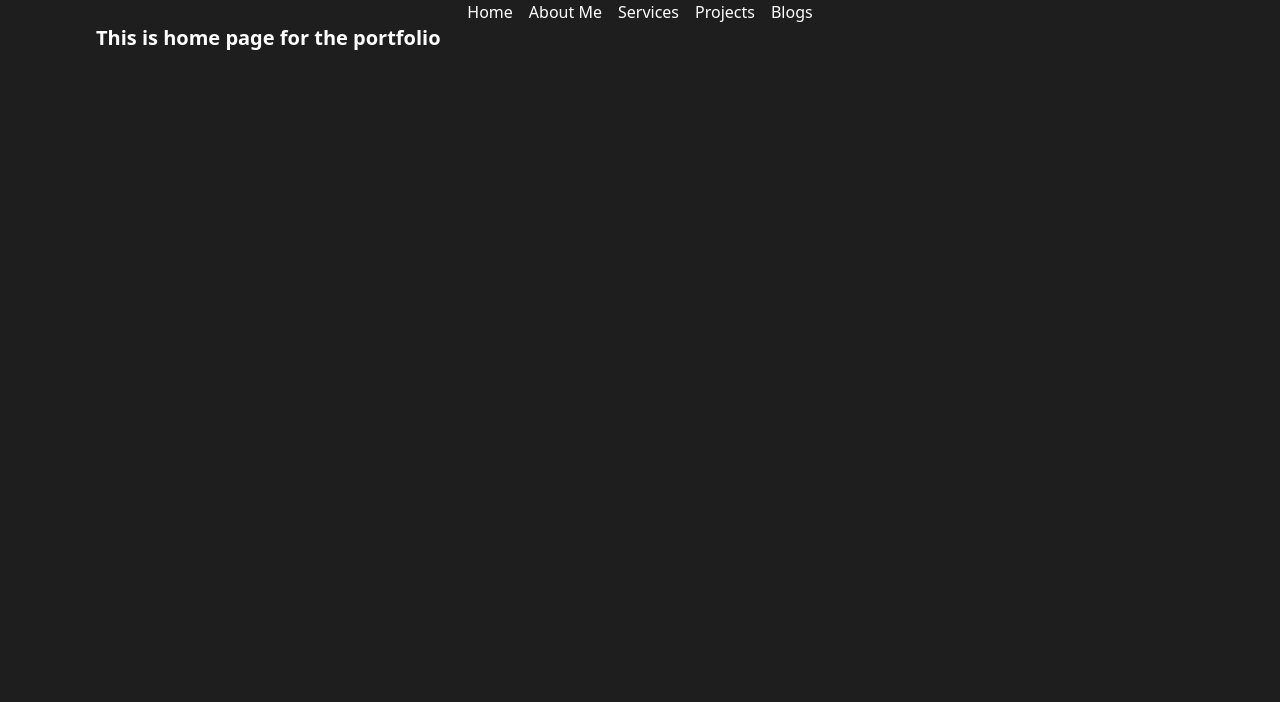
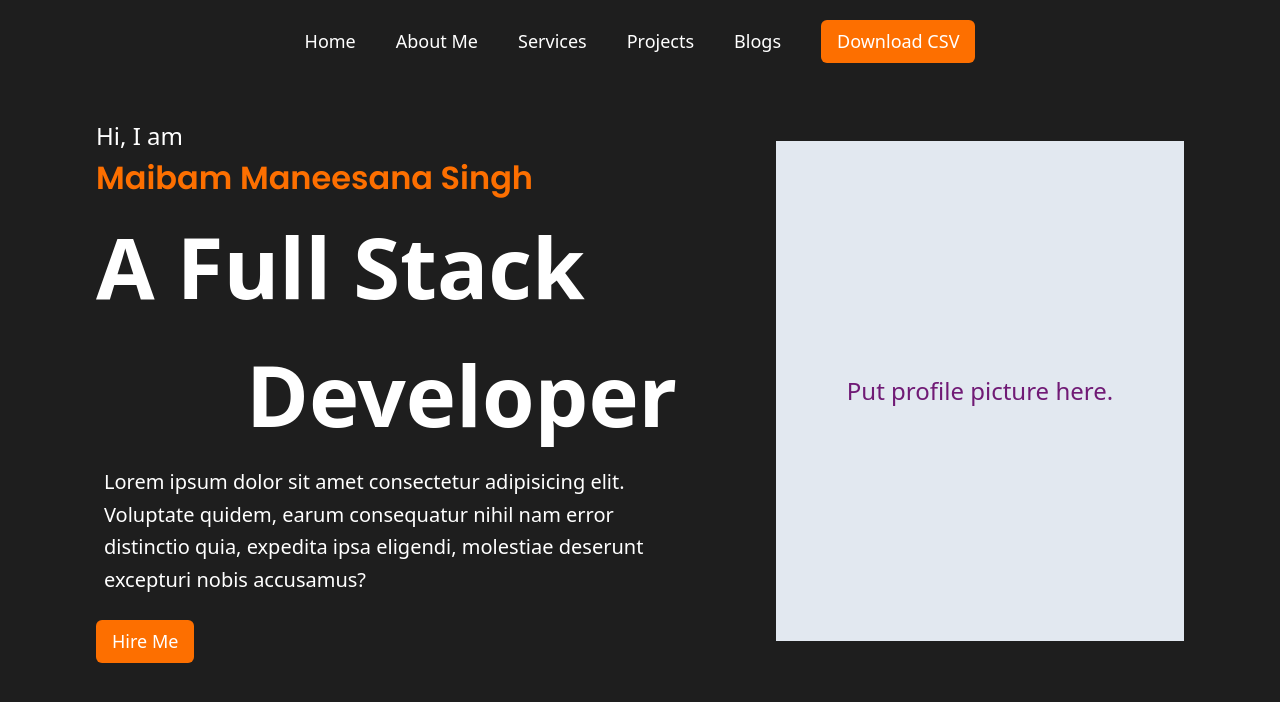
Before and after one commit to Maneesana/front-end-mastery-project, a Next.js app in the folder apps/portfolio/: page / in a window 1280 px wide. Shown: the top 702 px of the page. Built offline with nearby package versions, Linux system fonts and the light colour scheme.

Commit message:
feat: completed Introduction UI

```diff
--- /dev/null
+++ b/apps/portfolio/app/components/Introduction.tsx
@@ -0,0 +1,43 @@
+import PFLButton from './PFLButton';
+const Introduction = () => {
+    return (
+        <>
+            <div className="w-full mt-[55px]">
+                <div className="flex items-center gap-20">
+                    <div>
+                        <p className="m-[0px] ">
+                            <span className="text-[24px] p-0 m-0">
+                                Hi, I am{' '}
+                            </span>
+                            <span className="font-poppins text-[32px] p-0 m-0 block text-portfolio-highlight font-semibold">
+                                Maibam Maneesana Singh
+                            </span>
+                        </p>
+                        <p className="text-[85px] font-semibold text-white mt-[1px] p-0 m-0">
+                            {' '}
+                            A Full Stack{' '}
+                            <span className="block ml-[25%] m-0 p-0">
+                                Developer
+                            </span>
+                        </p>
+                        <p className="p-2 w-[600px] text-[20px] mb-4 text-wrap leading-relaxed">
+                            Lorem ipsum dolor sit amet consectetur adipisicing
+                            elit. Voluptate quidem, earum consequatur nihil nam
+                            error distinctio quia, expedita ipsa eligendi,
+                            molestiae deserunt excepturi nobis accusamus?
+                        </p>
+                        <PFLButton>Hire Me</PFLButton>
+                    </div>
+                    <div className=" bg-slate-200 p-3 w-[538px] h-[500px] flex flex-col items-center justify-center">
+                        <h5 className="text-2xl text-fuchsia-900">
+                            {' '}
+                            Put profile picture here.
+                        </h5>
+                    </div>
+                </div>
+            </div>
+        </>
+    );
+};
+
+export default Introduction;
--- a/apps/portfolio/app/components/PFLButton.tsx
+++ b/apps/portfolio/app/components/PFLButton.tsx
@@ -6,7 +6,10 @@ interface PFLButtonProps {
 const PFLButton = ({ children }: PFLButtonProps) => {
     return (
         <>
-            <button> {children} </button>
+            <button className="p-2 px-4 rounded-md bg-portfolio-highlight text-white text-[18px]">
+                {' '}
+                {children}{' '}
+            </button>
         </>
     );
 };
--- a/apps/portfolio/app/globals.css
+++ b/apps/portfolio/app/globals.css
@@ -1,3 +1,4 @@
+@import url('https://fonts.googleapis.com/css2?family=Poppins:ital,wght@0,100;0,200;0,300;0,400;0,500;0,600;0,700;0,800;0,900;1,100;1,200;1,300;1,400;1,500;1,600;1,700;1,800;1,900&display=swap');
 @tailwind base;
 @tailwind components;
 @tailwind utilities;
--- a/apps/portfolio/app/layout.tsx
+++ b/apps/portfolio/app/layout.tsx
@@ -3,6 +3,7 @@ import Link from 'next/link';
 
 // These styles apply to every route in the application
 import './globals.css';
+import PFLButton from './components/PFLButton';
 
 export const metadata: Metadata = {
     title: 'Create Next App',
@@ -17,13 +18,14 @@ export default function RootLayout({
     return (
         <html lang="en">
             <body className="text-white bg-portfolio-dark-background">
-                <div className="w-[85%] mx-auto">
-                    <div className="flex flex-items w-full gap-4 items-center justify-center">
+                <div className="w-[85%] mx-auto mt-5">
+                    <div className="flex flex-items w-full gap-10 items-center justify-center text-[18px]">
                         <Link href="/"> Home</Link>
                         <Link href="/"> About Me</Link>
                         <Link href="/"> Services</Link>
                         <Link href="/"> Projects</Link>
                         <Link href="/"> Blogs</Link>
+                        <PFLButton> Download CSV</PFLButton>
                     </div>
                     {children}
                 </div>
--- a/apps/portfolio/app/page.tsx
+++ b/apps/portfolio/app/page.tsx
@@ -1,10 +1,11 @@
 import React from 'react';
+import Introduction from './components/Introduction';
 
 const page = () => {
     return (
-        <h3 className="text-xl text-blue font-semibold">
-            This is home page for the portfolio
-        </h3>
+        <>
+            <Introduction />
+        </>
     );
 };
 
--- a/apps/portfolio/tailwind.config.js
+++ b/apps/portfolio/tailwind.config.js
@@ -7,6 +7,9 @@ module.exports = {
     ],
     theme: {
         extend: {
+            fontFamily: {
+                poppins: ['Poppins', 'sans-serif'],
+            },
             colors: {
                 'portfolio-dark-background': '#1E1E1E',
                 'portfolio-foreground-light': '#FFF',
```
